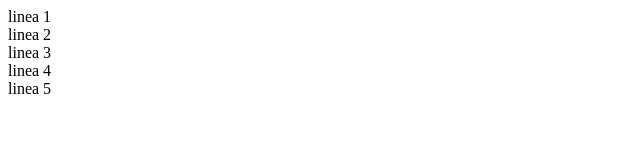
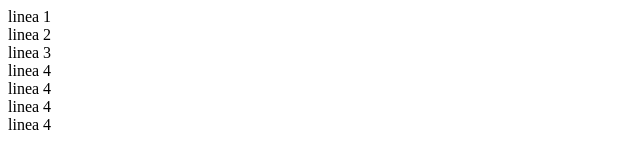
Before and after one commit to Aanuar2323/git, a plain HTML site: page index.html in a window 1280 px wide. Shown: the full height of the page, 0-640 px from the left. Drawn offline with Linux system fonts and the light colour scheme.

Commit message:
cuarto commit

```diff
--- a/index.html
+++ b/index.html
@@ -10,6 +10,8 @@
     <div>linea 2</div>
     <div>linea 3</div>
     <div>linea 4</div>
-    <div>linea 5</div>
+    <div>linea 4</div>
+    <div>linea 4</div>
+    <div>linea 4</div>
 </body>
 </html>
```
